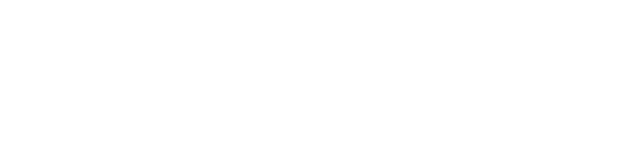
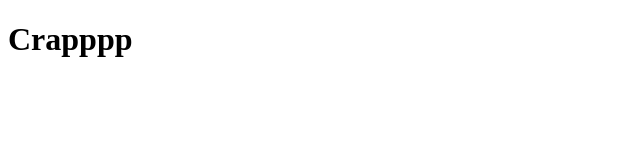
Before and after one commit to Yathaartha/crap, a plain HTML site: page index.html in a window 1280 px wide. Shown: the whole page, without its empty margins (0-640 px from the left). Drawn offline with Linux system fonts and the light colour scheme.

Commit message:
Added a h1

```diff
--- a/index.html
+++ b/index.html
@@ -7,6 +7,6 @@
   <title>Crap</title>
 </head>
 <body>
-
+  <h1>Crapppp</h1>
 </body>
 </html>
```
